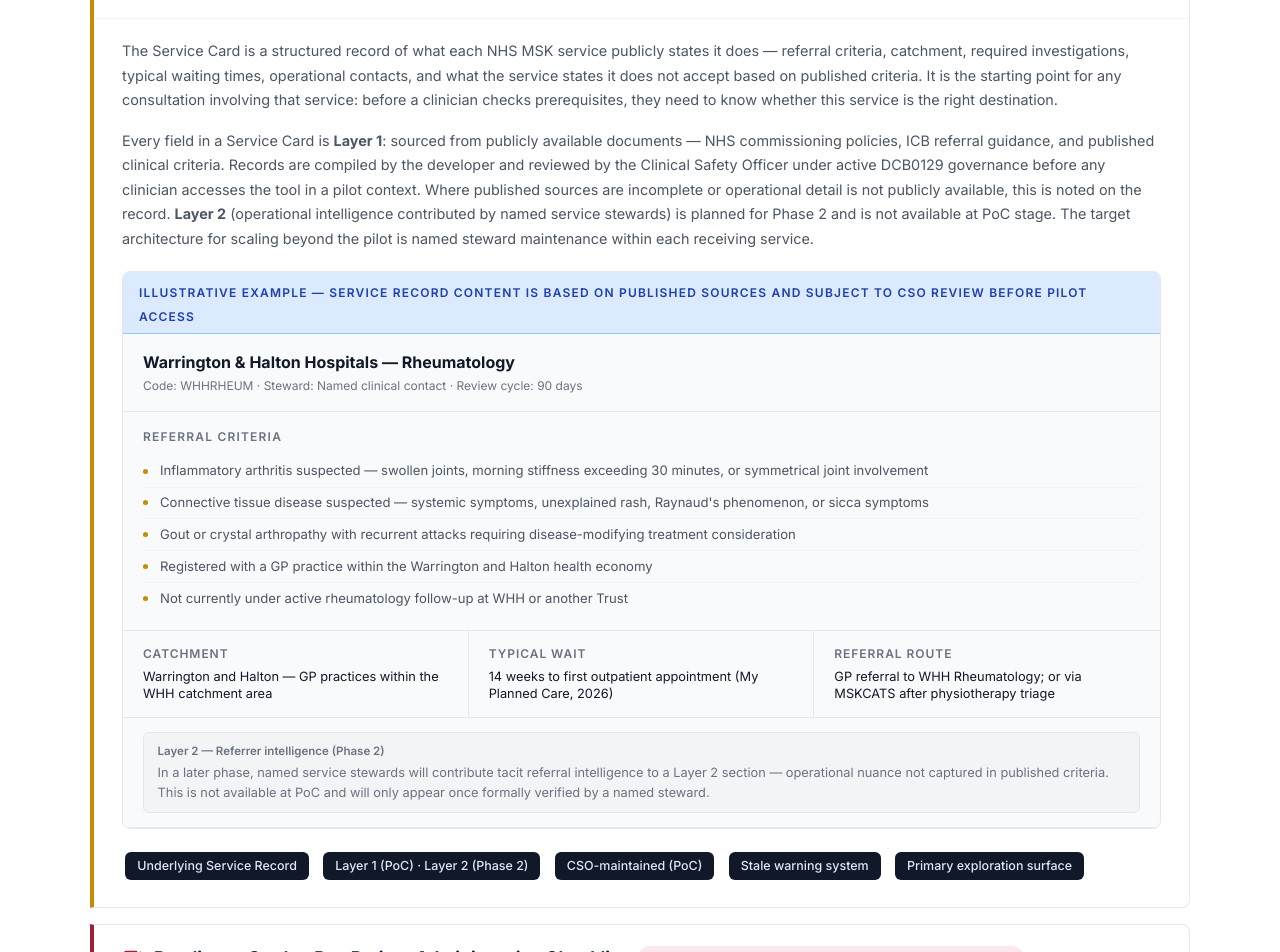
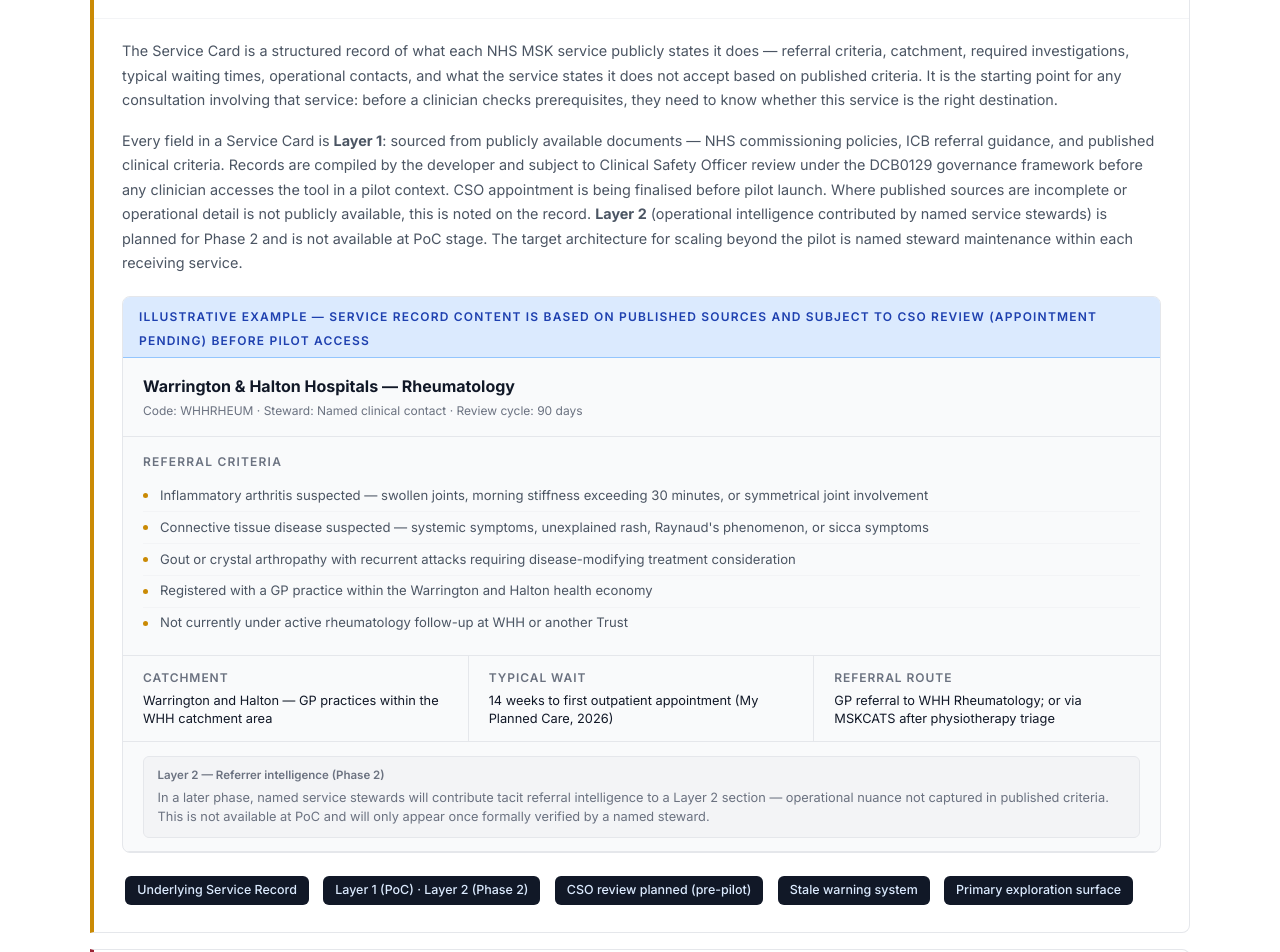
Before and after one commit to IntellTechSolutions/carequery-live-final, a React (Vite) app: page / in a window 1280 px wide. Shown: the part 1640-2592 px from the top of the page. Built offline with nearby package versions, Linux system fonts and the light colour scheme.

Commit message:
Revise service record descriptions and CSO status
Updated various descriptions and statuses to reflect pending reviews and appointments for Clinical Safety Officer. Adjusted language for clarity and consistency throughout the document.

```diff
--- a/src/App.jsx
+++ b/src/App.jsx
@@ -25,7 +25,7 @@
   { label: 'Next milestone', value: 'Pilot with 5–10 GP practices — evaluate whether structured pathway information helps clinicians close MSK consultations with clearer next steps' },
   { label: 'Access', value: 'Browser-based, no installation, no login — clipboard summary ready to paste into your A&G submission, patient URL ready to share' },
   { label: 'Cost to NHS', value: 'Free at point of use during the proof of concept. No capital cost, no IT integration cost, no per-clinician charge.' },
-  { label: 'Build status', value: 'All five outputs are operational in the current build — Overview Card, Service Card, Readiness Card, Journey Card, and Preparation Card. Service records are DRAFT — compiled from published sources and undergoing Clinical Safety Officer review before pilot access is opened.' },
+  { label: 'Build status', value: 'All five outputs are operational in the current build — Overview Card, Service Card, Readiness Card, Journey Card, and Preparation Card. Service records are DRAFT — compiled from published sources and subject to Clinical Safety Officer review before pilot access is opened. CSO appointment is pending.' },
 ];
 
 const CONTEXT_CARDS = [
@@ -50,8 +50,8 @@
   {
     step: '01',
     title: 'Source-Linked Data',
-    body: 'A single service-records.json file holds each service record — identity, referral prerequisites, service criteria, and record metadata including source links and last-checked dates. Records are compiled from publicly available sources and marked DRAFT until reviewed by the Clinical Safety Officer. The target model for scaling beyond the pilot is named steward maintenance within each receiving service.',
-    pills: ['Structured data schema', 'CSO-maintained', 'Steward maintenance (Phase 2)'],
+    body: 'A single service-records.json file holds each service record — identity, referral prerequisites, service criteria, and record metadata including source links and last-checked dates. Records are compiled from publicly available sources and marked DRAFT pending Clinical Safety Officer review before pilot access. The target model for scaling beyond the pilot is named steward maintenance within each receiving service.',
+    pills: ['Structured data schema', 'CSO review planned (pre-pilot)', 'Steward maintenance (Phase 2)'],
   },
   {
     step: '02',
@@ -82,7 +82,7 @@
   },
   {
     title: 'Service Owners and MSK Leads',
-    desc: 'An accurate Service Card means your published referral criteria are visible to referring clinicians before they submit — not buried in an out-of-date document. Steward-maintained records and formal record ownership are planned for Phase 2. At PoC stage, records are compiled from public sources and CSO-maintained. Participation counts as service evaluation activity for appraisal portfolios.',
+    desc: 'An accurate Service Card means your published referral criteria are visible to referring clinicians before they submit — not buried in an out-of-date document. Steward-maintained records and formal record ownership are planned for Phase 2. At PoC stage, records are compiled from public sources and subject to CSO review before pilot access. Participation counts as service evaluation activity for appraisal portfolios.',
     tag: 'Service managers · Clinical leads · MSK CATS · Rheumatology · Orthopaedics · Pain',
   },
   {
@@ -528,10 +528,9 @@
                     </div>
                     {[
                       { code: 'WHHRHEUM', name: 'WHH Rheumatology', catchment: 'Warrington and Halton', type: 'A&G mandatory', typeColor: '#fce7ef', typeText: '#7f1d1d' },
-                      { code: 'WINFCP', name: 'Warrington Integrated FCP', catchment: 'Warrington', type: 'Direct referral', typeColor: '#dcfce7', typeText: '#166534' },
                       { code: 'WHHORTHO', name: 'WHH Orthopaedics', catchment: 'Warrington and Halton', type: 'A&G mandatory', typeColor: '#fce7ef', typeText: '#7f1d1d' },
                     ].map((svc, i) => (
-                      <div key={i} style={{ display: 'flex', justifyContent: 'space-between', alignItems: 'center', padding: '0.65rem 0.85rem', background: '#fff', border: '1px solid #e5e7eb', borderRadius: '6px', marginBottom: i < 2 ? '0.4rem' : 0 }}>
+                      <div key={i} style={{ display: 'flex', justifyContent: 'space-between', alignItems: 'center', padding: '0.65rem 0.85rem', background: '#fff', border: '1px solid #e5e7eb', borderRadius: '6px', marginBottom: i < 1 ? '0.4rem' : 0 }}>
                         <div>
                           <div className="body-text" style={{ fontSize: '0.75rem', fontWeight: 700, color: '#6b7280', letterSpacing: '0.07em', textTransform: 'uppercase', marginBottom: '0.15rem' }}>{svc.code}</div>
                           <div className="body-text" style={{ fontSize: '0.85rem', fontWeight: 600, color: '#111827', marginBottom: '0.1rem' }}>{svc.name}</div>
@@ -571,14 +570,14 @@
                     The Service Card is a structured record of what each NHS MSK service publicly states it does — referral criteria, catchment, required investigations, typical waiting times, operational contacts, and what the service states it does not accept based on published criteria. It is the starting point for any consultation involving that service: before a clinician checks prerequisites, they need to know whether this service is the right destination.
                   </p>
                   <p className="body-text" style={{ fontSize: '0.9rem', lineHeight: 1.7, color: '#4b5563', fontWeight: 400, marginBottom: '1.25rem' }}>
-                    Every field in a Service Card is <strong>Layer 1</strong>: sourced from publicly available documents — NHS commissioning policies, ICB referral guidance, and published clinical criteria. Records are compiled by the developer and reviewed by the Clinical Safety Officer under active DCB0129 governance before any clinician accesses the tool in a pilot context. Where published sources are incomplete or operational detail is not publicly available, this is noted on the record. <strong>Layer 2</strong> (operational intelligence contributed by named service stewards) is planned for Phase 2 and is not available at PoC stage. The target architecture for scaling beyond the pilot is named steward maintenance within each receiving service.
+                    Every field in a Service Card is <strong>Layer 1</strong>: sourced from publicly available documents — NHS commissioning policies, ICB referral guidance, and published clinical criteria. Records are compiled by the developer and subject to Clinical Safety Officer review under the DCB0129 governance framework before any clinician accesses the tool in a pilot context. CSO appointment is being finalised before pilot launch. Where published sources are incomplete or operational detail is not publicly available, this is noted on the record. <strong>Layer 2</strong> (operational intelligence contributed by named service stewards) is planned for Phase 2 and is not available at PoC stage. The target architecture for scaling beyond the pilot is named steward maintenance within each receiving service.
                   </p>
 
                   {/* Illustrative service card — clean example, no draft markers */}
                   <div style={{ background: '#f9fafb', border: '1px solid #e5e7eb', borderRadius: '8px', marginBottom: '1.25rem', overflow: 'hidden' }}>
                     <div style={{ background: '#dbeafe', borderBottom: '1px solid #93c5fd', padding: '0.4rem 1rem' }}>
                       <span className="body-text" style={{ fontSize: '0.75rem', fontWeight: 600, letterSpacing: '0.1em', textTransform: 'uppercase', color: '#1e40af' }}>
-                        Illustrative example — service record content is based on published sources and subject to CSO review before pilot access
+                        Illustrative example — service record content is based on published sources and subject to CSO review (appointment pending) before pilot access
                       </span>
                     </div>
                     <div style={{ padding: '1rem 1.25rem', borderBottom: '1px solid #e5e7eb', display: 'flex', justifyContent: 'space-between', alignItems: 'flex-start', flexWrap: 'wrap', gap: '0.5rem' }}>
@@ -632,7 +631,7 @@
                     </div>
                   </div>
                   <div style={{ display: 'flex', gap: '0.5rem', flexWrap: 'wrap' }}>
-                    {['Underlying Service Record', 'Layer 1 (PoC) · Layer 2 (Phase 2)', 'CSO-maintained (PoC)', 'Stale warning system', 'Primary exploration surface'].map(t => (
+                    {['Underlying Service Record', 'Layer 1 (PoC) · Layer 2 (Phase 2)', 'CSO review planned (pre-pilot)', 'Stale warning system', 'Primary exploration surface'].map(t => (
                       <span key={t} className="tech-pill">{t}</span>
                     ))}
                   </div>
@@ -824,7 +823,7 @@
           {/* Architecture note */}
           <div style={{ marginTop: '2rem', padding: '1.5rem', background: '#f3f4f6', borderRadius: '8px', borderLeft: '4px solid #374151' }}>
             <p className="body-text" style={{ fontSize: '0.88rem', lineHeight: 1.7, color: '#374151', fontWeight: 400 }}>
-              Each service is described in a single <strong style={{ color: '#374151' }}>Underlying Service Record</strong> — a source-linked JSON file compiled from published sources, reviewed by the Clinical Safety Officer, and designed for named steward maintenance as the model scales. From it, five outputs are generated. The <strong style={{ color: OVERVIEW_ACCENT_COLOR }}>Overview Card</strong> is the entry point. The <strong style={{ color: '#ca8a04' }}>Service Card</strong> is the primary exploration surface — what the service publicly states it does. The <strong style={{ color: '#9b2335' }}>Readiness Card</strong> helps the clinician record prerequisites per patient. In either outcome — all gates confirmed or any outstanding — the clinician can share something with the patient: a <strong style={{ color: '#16a34a' }}>Journey Card</strong> URL or a <strong style={{ color: '#4f46e5' }}>Preparation Card</strong> URL. The record changes once; every output reflects the update.
+              Each service is described in a single <strong style={{ color: '#374151' }}>Underlying Service Record</strong> — a source-linked JSON file compiled from published sources, subject to Clinical Safety Officer review before pilot launch, and designed for named steward maintenance as the model scales. From it, five outputs are generated. The <strong style={{ color: OVERVIEW_ACCENT_COLOR }}>Overview Card</strong> is the entry point. The <strong style={{ color: '#ca8a04' }}>Service Card</strong> is the primary exploration surface — what the service publicly states it does. The <strong style={{ color: '#9b2335' }}>Readiness Card</strong> helps the clinician record prerequisites per patient. In either outcome — all gates confirmed or any outstanding — the clinician can share something with the patient: a <strong style={{ color: '#16a34a' }}>Journey Card</strong> URL or a <strong style={{ color: '#4f46e5' }}>Preparation Card</strong> URL. The record changes once; every output reflects the update.
             </p>
           </div>
         </div>
@@ -1171,9 +1170,9 @@
             </p>
             <div style={{ display: 'flex', flexDirection: 'column', gap: '1rem' }}>
               {[
-                { icon: <Shield size={18} color="#2563eb" />, label: 'DCB0129 — Clinical Safety', status: 'Active', desc: 'Clinical Safety Officer formally assigned. Adverse event monitoring protocol and hazard log are being finalised before pilot launch.' },
+                { icon: <Shield size={18} color="#2563eb" />, label: 'DCB0129 — Clinical Safety', status: 'In progress', desc: 'DCB0129 adopted as the clinical risk governance framework. Clinical Safety Officer appointment is pending. Adverse event monitoring protocol and hazard log to be completed before pilot launch.' },
                 { icon: <Shield size={18} color="#2563eb" />, label: 'MHRA — Medical Devices', status: 'Confirmed', desc: 'Confirmed not a medical device. Deterministic display of static, source-linked pathway information. No AI, no patient data input, no clinical recommendation output. No MHRA registration required.' },
-                { icon: <FileText size={18} color="#2563eb" />, label: 'DTAC — Digital Technology Assessment Criteria', status: 'In progress', desc: 'Acknowledged as applicable. DCB0129 (a core DTAC component) is active. Full DTAC submission planned prior to any NHS deployment beyond the PoC pilot.' },
+                { icon: <FileText size={18} color="#2563eb" />, label: 'DTAC — Digital Technology Assessment Criteria', status: 'In progress', desc: 'Acknowledged as applicable. DCB0129 adopted as clinical risk framework (CSO appointment pending). Full DTAC submission planned prior to any NHS deployment beyond the PoC pilot.' },
                 { icon: <FileText size={18} color="#2563eb" />, label: 'NICE Evidence Standards Framework — Tier A', status: 'Developer-assessed', desc: 'Self-classified as a Tier A system service — administrative information display only. Does not generate clinical recommendations or make clinical judgments. Standard 14 (RCT evidence) does not apply. Standard 15 requires pilot site statement only. Classification will be formally recorded in the DCB0129 hazard log before pilot launch.' },
                 { icon: <GitBranch size={18} color="#2563eb" />, label: 'NHS Innovation Service', status: 'Registered', desc: 'Registered March 2026 (INN-2603-0087-6). Tier A classification, DCB0129 status, and pilot evidence pathway documented. Support requested: HIN NW Coast, Tier A confirmation, Standard 15 design, commissioning pathway.' },
               ].map((item, i) => (
@@ -1326,7 +1325,7 @@
               title: 'How is the data governed and kept accurate?',
               detail: (
                 <p className="body-text" style={{ fontSize: '0.9rem', lineHeight: 1.7, color: '#4b5563', fontWeight: 400 }}>
-                  Each service record is compiled from publicly available referral guidance and pathway documents. At proof-of-concept stage, records are reviewed by the Clinical Safety Officer before any clinician accesses the tool in a pilot context — no record reaches pilot users without CSO review. Records are marked DRAFT until that review is complete. If a record is overdue for review after publication, an amber warning is shown to users — the information remains accessible but is flagged as potentially stale. Stale-but-visible is always preferable to hidden. The named steward model — where a specific person within each service takes responsibility for ongoing review — is the target architecture for scaling beyond the pilot.
+                  Each service record is compiled from publicly available referral guidance and pathway documents. At proof-of-concept stage, records will be reviewed before any clinician accesses the tool in a pilot context — no record will reach pilot users without prior safety review. Clinical Safety Officer appointment is being finalised before pilot launch. Records are marked DRAFT until that review is complete. If a record is overdue for review after publication, an amber warning is shown to users — the information remains accessible but is flagged as potentially stale. Stale-but-visible is always preferable to hidden. The named steward model — where a specific person within each service takes responsibility for ongoing review — is the target architecture for scaling beyond the pilot.
                 </p>
               ),
             },
@@ -1441,7 +1440,7 @@
                 <span className="brand">Care Query</span> is built by a practising NHS physiotherapist and First Contact Practitioner — someone who works in this pathway every day and built the tool because they needed it. Developed through Intelligent Technology Solutions Limited, a clinician-led social enterprise operating entirely independently of any NHS employer.
               </p>
               <p className="body-text" style={{ fontSize: '0.88rem', lineHeight: 1.7, color: '#4b5563', fontWeight: 400, marginBottom: '1rem' }}>
-                All development is conducted in personal time, on personal infrastructure, using publicly available service information only. No NHS patient data is collected, stored, or processed at any stage. DCB0129 clinical safety standard is active, with Clinical Safety Officer formally assigned. Registered with the NHS Innovation Service (INN-2603-0087-6, March 2026).
+                All development is conducted in personal time, on personal infrastructure, using publicly available service information only. No NHS patient data is collected, stored, or processed at any stage. DCB0129 adopted as the clinical risk governance framework; Clinical Safety Officer appointment pending before pilot launch. Registered with the NHS Innovation Service (INN-2603-0087-6, March 2026).
               </p>
               <p className="body-text" style={{ fontSize: '0.88rem', lineHeight: 1.7, color: '#4b5563', fontWeight: 400, marginBottom: '1rem' }}>
                 <span className="brand">Care Query</span> is an independent innovation developed in line with NHS digital standards. It is not endorsed by, affiliated with, or developed on behalf of any NHS organisation.
```
